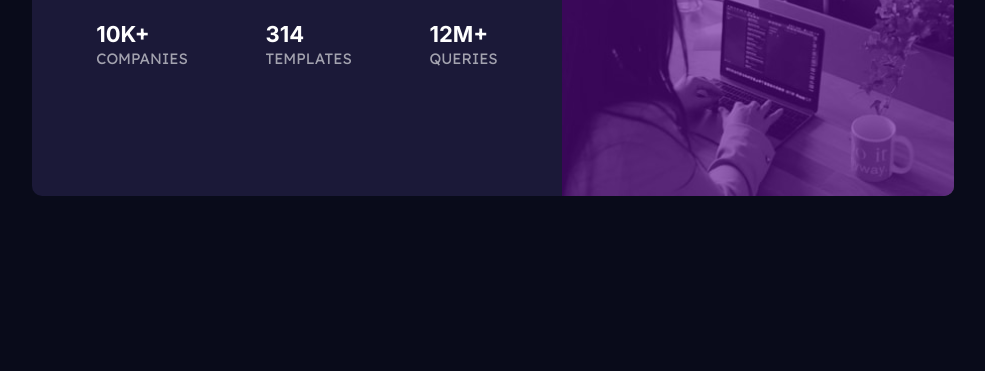
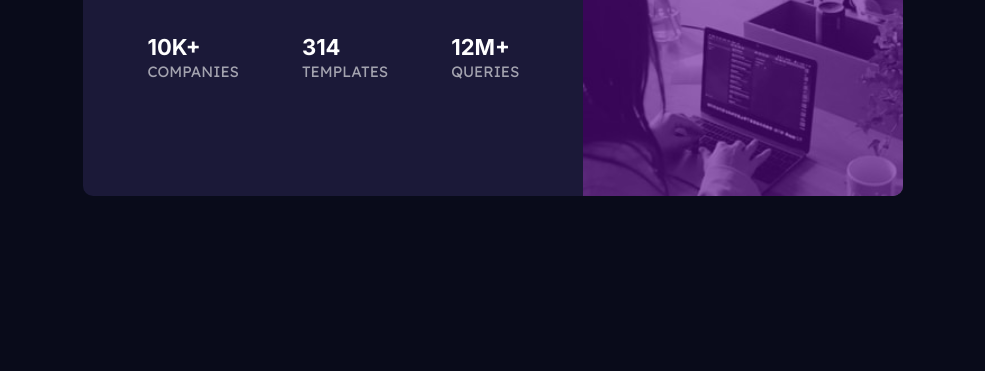
Before and after one commit to RageHardrack/retos-frontend-mentor, a plain HTML site: page stats-preview-card-component-main/index.html in a window 1280 px wide. Shown: the part 429-800 px from the top of the page, without its empty margins (147-1132 px from the left). Drawn offline with Linux system fonts and the light colour scheme.

Commit message:
Puliendo detalles finales

```diff
--- a/stats-preview-card-component-main/css/styles.scss
+++ b/stats-preview-card-component-main/css/styles.scss
@@ -1,8 +1,4 @@
 // Style Guide
-
-// Layout
-// Mobile: 375px;
-// Desktop: 1440px;
 
 // Colors
 $dark-blue: hsl(233, 47%, 7%);
@@ -33,19 +29,16 @@ body {
 }
 
 p {
+    display: block;
     font-size: 15px;
     line-height: 1.6;
     color: $transparent-2;
 }
 
-img {
-    max-width: 100%;
-}
-
 .container {
     display: flex;
-    padding: 4rem;
-    height: 100vh;
+    padding: 10%;
+    min-height: 100vh;
     justify-content: center;
     align-items: center;
 }
@@ -61,9 +54,11 @@ img {
 }
 
 .container-img {
-    background: url("../img/image-header-mobile.jpg") no-repeat center/cover;
-    width: 100%;
-    height: 100%;
+    height: 250px;
+    background: url("../img/image-header-mobile.jpg");
+    background-repeat: no-repeat;
+    background-size: cover;
+    background-position: center center;
 
     .overlay {
         background-color: $soft-violet-overlay;
@@ -72,8 +67,7 @@ img {
 }
 
 .container-text {
-    height: 100%;
-    padding: 3rem 2rem;
+    padding: 2rem;
     display: flex;
     flex-direction: column;
     justify-content: space-between;
@@ -83,6 +77,7 @@ img {
         font-size: 32px;
         font-family: "Inter";
         font-weight: bold;
+        margin-bottom: 1rem;
     }
 
     span {
@@ -90,20 +85,19 @@ img {
     }
 
     .stats {
-        height: 50%;
+        margin-top: 2rem;
         display: flex;
         flex-direction: column;
         justify-content: space-between;
+
+        &-text {
+            margin-bottom: 2rem;
+        }
 
         h3 {
             font-size: 22px;
             font-family: "Inter";
             font-weight: bold;
-        }
-
-        &-text {
-            display: flex;
-            flex-direction: column;
         }
 
         .uppercase {
@@ -114,20 +108,20 @@ img {
 
 @media (min-width: 768px) {
     .card {
-        width: 80%;
+        max-width: 1000px;
         max-height: 450px;
         display: flex;
         flex-direction: row-reverse;
 
         .container-img {
             background: url("../img/image-header-desktop.jpg") no-repeat center/cover;
-            width: 100%;
-            height: 100%;
+            width: 500px;
+            height: 500px;
         }
     }
 
     .container-text {
-        height: 100%;
+        max-width: 500px;
         padding: 5rem 4rem;
         display: flex;
         flex-direction: column;
```
Also changed, not shown: stats-preview-card-component-main/css/styles.css, stats-preview-card-component-main/screenshot.png (added), 2 other files.
